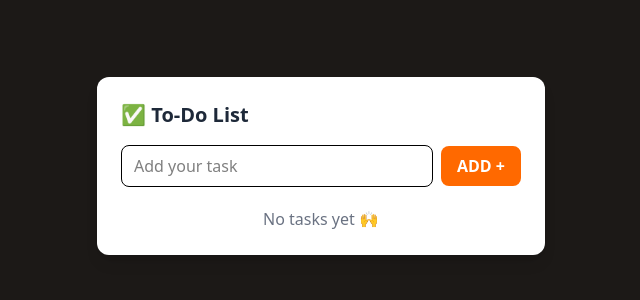
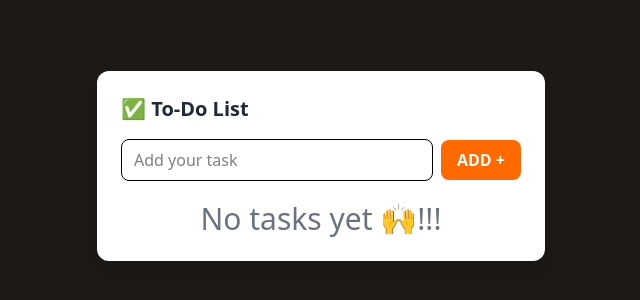
Before and after one commit to Shreyas2545/to-do-list, a React (Vite) app: page / in a window 1280 px wide. Shown: the part 234-534 px from the top of the page, without its empty margins (319-959 px from the left). Built offline with nearby package versions, Linux system fonts and the light colour scheme.

Commit message:
changes in msg

```diff
--- a/index.html
+++ b/index.html
@@ -4,7 +4,7 @@
     <meta charset="UTF-8" />
     <link rel="icon" type="image/svg+xml" href="/vite.svg" />
     <meta name="viewport" content="width=device-width, initial-scale=1.0" />
-    <title>to-do list</title>
+    <title>To-Do List</title>
   </head>
   <body>
     <div id="root"></div>
--- a/src/App.jsx
+++ b/src/App.jsx
@@ -55,7 +55,7 @@ export default function App() {
         {/* Task List */}
         <ul className="space-y-3">
           {tasks.length === 0 && (
-            <p className="text-gray-500 text-center">No tasks yet 🙌</p>
+            <p className="text-gray-500 text-center text-3xl">No tasks yet 🙌!!!</p>
           )}
 
           {tasks.map((task, index) => (
```
